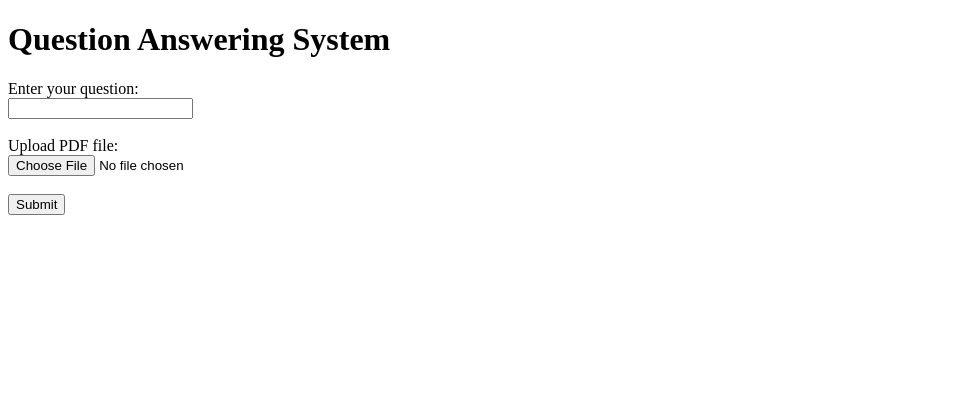
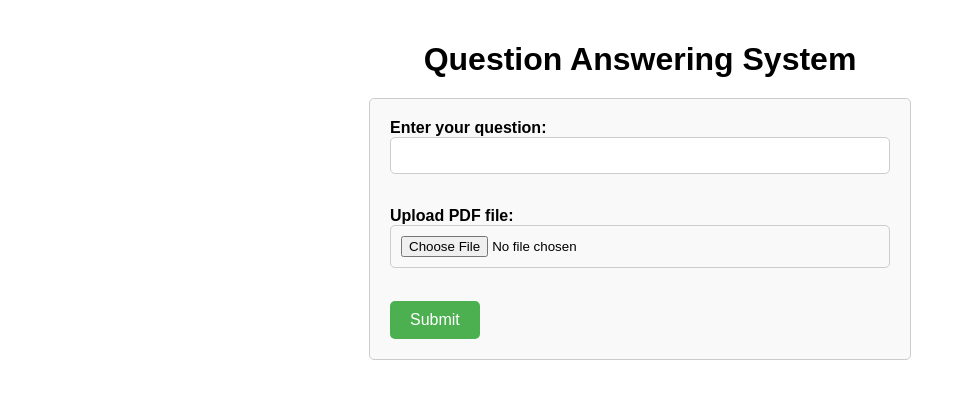
Before and after one commit to omkarfirame/Aux-Search, a Flask app: page / in a window 1280 px wide. Shown: the top 399 px of the page, without its empty margins (0-966 px from the left). Run offline with Flask 3, Linux system fonts and the light colour scheme.

Commit message:
Updated the html files

```diff
--- a/app.py
+++ b/app.py
@@ -1,7 +1,7 @@
 import streamlit as st
 from AuxSearch.components.PDFTextExtractor import PDFConverter
 from AuxSearch.components.TextChunkerEmbedder import TextProcessor
-from AuxSearch.constants import *
+# from AuxSearch.constants import *
 from AuxSearch.components.Model import ResponseGenerator
 from flask import Flask, render_template, request
 import openai
--- a/src/AuxSearch.egg-info/SOURCES.txt
+++ b/src/AuxSearch.egg-info/SOURCES.txt
@@ -6,3 +6,7 @@ src/AuxSearch.egg-info/PKG-INFO
 src/AuxSearch.egg-info/SOURCES.txt
 src/AuxSearch.egg-info/dependency_links.txt
 src/AuxSearch.egg-info/top_level.txt
+src/AuxSearch/components/Model.py
+src/AuxSearch/components/PDFTextExtractor.py
+src/AuxSearch/components/TextChunkerEmbedder.py
+src/AuxSearch/components/__init__.py
--- a/src/AuxSearch/components/Model.py
+++ b/src/AuxSearch/components/Model.py
@@ -1,6 +1,6 @@
 from langchain.chains.question_answering import load_qa_chain
 from langchain.prompts import PromptTemplate
-from AuxSearch.constants import *
+# from AuxSearch.constants import *
 from langchain_google_genai import ChatGoogleGenerativeAI
 from langchain_core.runnables import RunnablePassthrough
 from langchain.schema import StrOutputParser
--- a/templates/index.html
+++ b/templates/index.html
@@ -4,15 +4,64 @@
     <meta charset="UTF-8">
     <meta name="viewport" content="width=device-width, initial-scale=1.0">
     <title>Question Answering System</title>
+    <style>
+        body {
+            font-family: Arial, sans-serif;
+            margin: 0;
+            padding: 20px;
+            box-sizing: border-box;
+        }
+        h1 {
+            text-align: center;
+            margin-bottom: 20px;
+        }
+        form {
+            max-width: 500px;
+            margin: 0 auto;
+            padding: 20px;
+            border: 1px solid #ccc;
+            border-radius: 5px;
+            background-color: #f9f9f9;
+        }
+        label {
+            font-weight: bold;
+        }
+        input[type="text"], input[type="file"] {
+            width: 100%;
+            padding: 10px;
+            margin-bottom: 15px;
+            border: 1px solid #ccc;
+            border-radius: 5px;
+            box-sizing: border-box;
+        }
+        input[type="submit"] {
+            background-color: #4CAF50;
+            color: white;
+            padding: 10px 20px;
+            border: none;
+            border-radius: 5px;
+            cursor: pointer;
+            font-size: 16px;
+        }
+        input[type="submit"]:hover {
+            background-color: #45a049;
+        }
+    </style>
 </head>
 <body>
     <h1>Question Answering System</h1>
     <form action="/answer" method="post" enctype="multipart/form-data">
-        <label for="question">Enter your question:</label><br>
-        <input type="text" id="question" name="question"><br><br>
-        <label for="pdf_file">Upload PDF file:</label><br>
-        <input type="file" id="pdf_file" name="pdf_file"><br><br>
-        <input type="submit" value="Submit">
+        <div>
+            <label for="question">Enter your question:</label><br>
+            <input type="text" id="question" name="question" required><br><br>
+        </div>
+        <div>
+            <label for="pdf_file">Upload PDF file:</label><br>
+            <input type="file" id="pdf_file" name="pdf_file" accept=".pdf" required><br><br>
+        </div>
+        <div>
+            <input type="submit" value="Submit">
+        </div>
     </form>
 </body>
 </html>
```
Also changed, not shown: templates/answer.html (+35 -2 lines), 4 other files.
